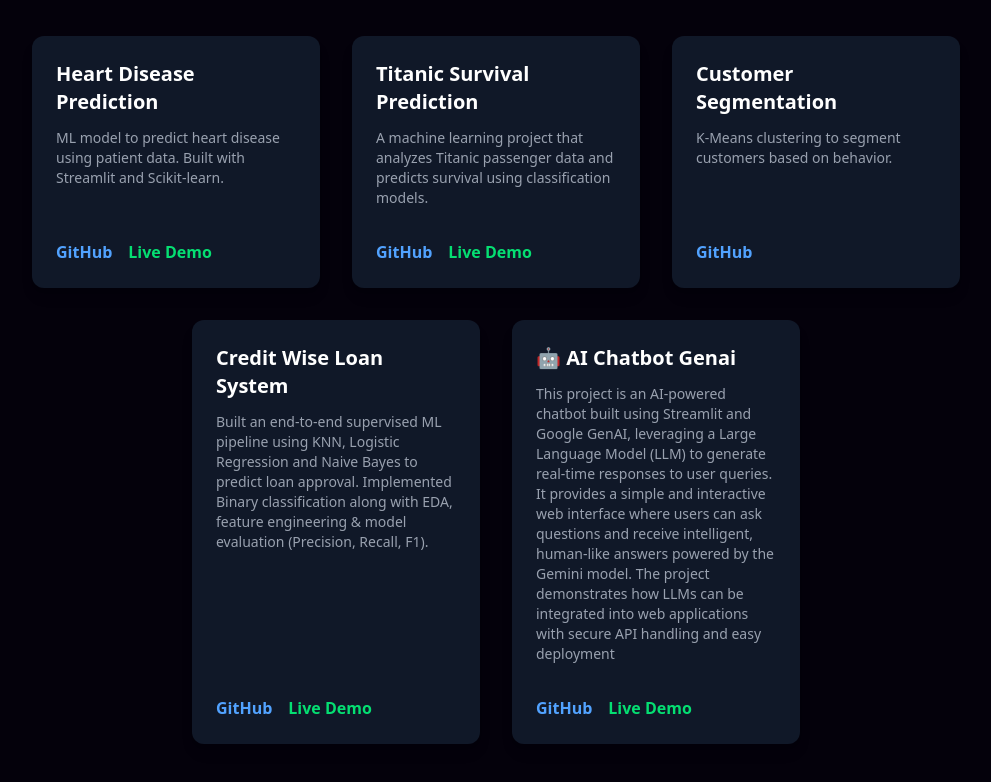
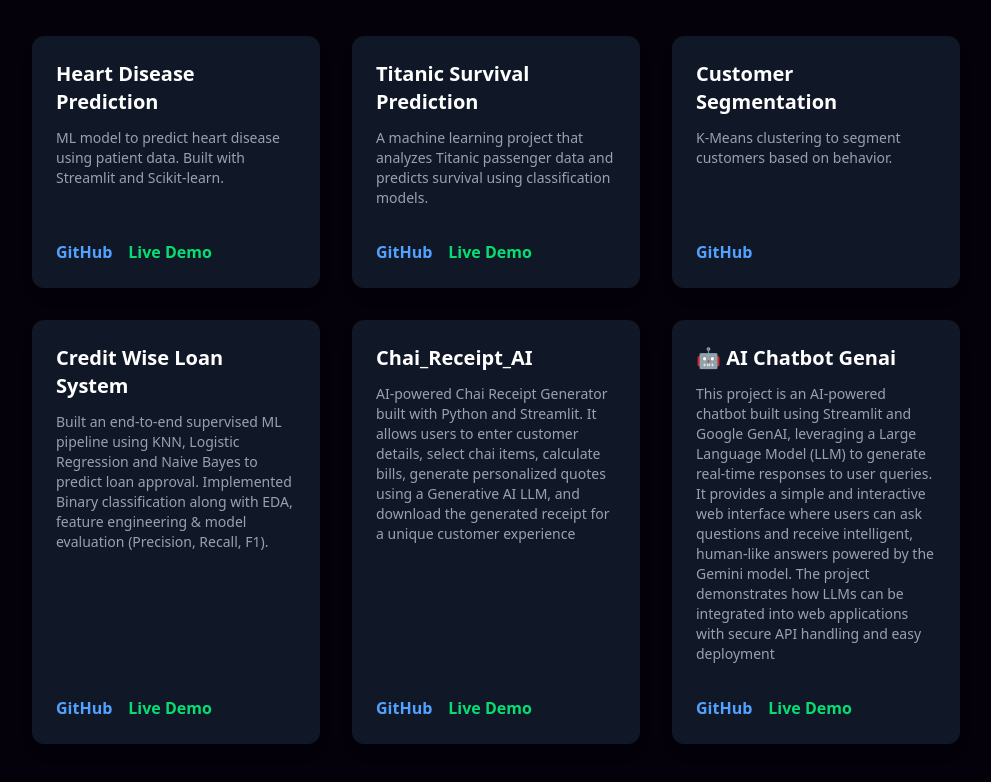
Before and after one commit to patilshubham0003/my_portfolio, a React (Vite) app: page / in a window 1280 px wide. Shown: the part 2406-3188 px from the top of the page, without its empty margins (144-1135 px from the left). Built offline with nearby package versions, Linux system fonts and the light colour scheme.

Commit message:
add new project

```diff
--- a/src/components/Project.jsx
+++ b/src/components/Project.jsx
@@ -29,6 +29,14 @@
       link: "https://github.com/patilshubham0003/Credit_Wise_Loan_System",
       live:"https://credit-wise-loan-system.onrender.com/"
     },
+    {
+      title: "Chai_Receipt_AI",
+      description:
+        "AI-powered Chai Receipt Generator built with Python and Streamlit. It allows users to enter customer details, select chai items, calculate bills, generate personalized quotes using a Generative AI LLM, and download the generated receipt for a unique customer experience",
+      link: "https://github.com/patilshubham0003/Chai_Receipt_AI",
+      live:"https://chaibillgenerator-cj3sdjdompq6typebzhsgn.streamlit.app/"
+    }
+    ,
     {
       title: "🤖 AI Chatbot Genai",
       description:
```
